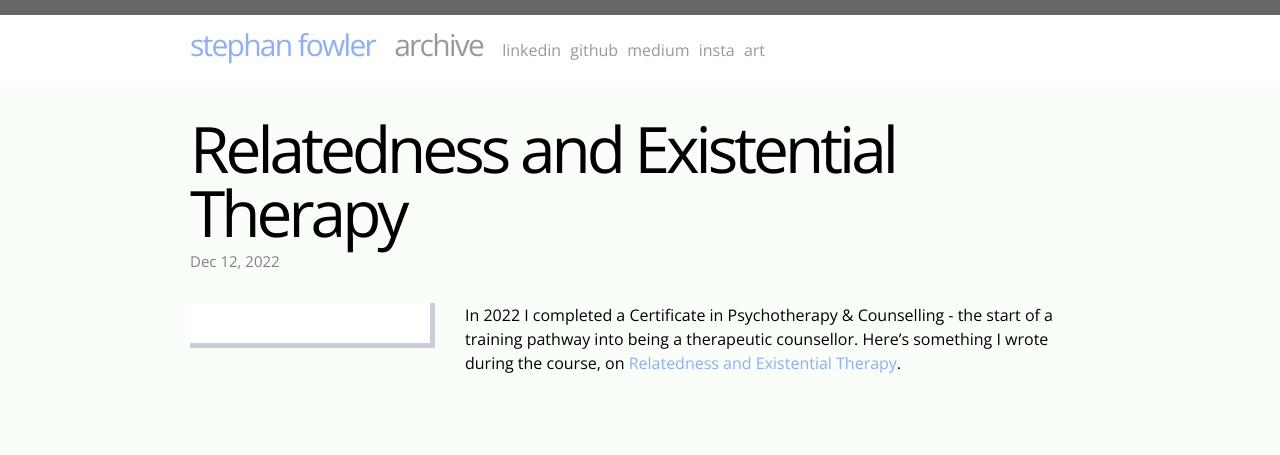
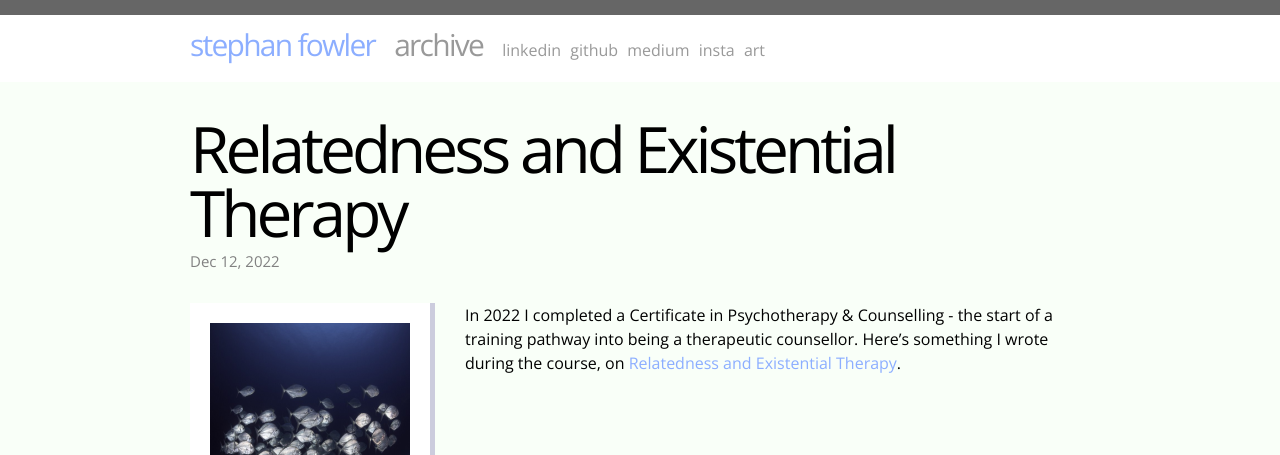
Before and after one commit to stephanfowler/stephanfowler.github.io, a Jekyll site: the page built from _posts/2022-12-12-relatedness-in-existential-therapy.md, in a window 1280 px wide. Shown: the top 455 px of the page. Built offline with Jekyll 4.4.1, drawn with Linux system fonts in a browser that asks for light colours; grey boxes are pictures that could not be loaded.

Commit message:
Update 2022-12-12-relatedness-in-existential-therapy.md

```diff
--- a/_posts/2022-12-12-relatedness-in-existential-therapy.md
+++ b/_posts/2022-12-12-relatedness-in-existential-therapy.md
@@ -3,7 +3,7 @@ title: 'Relatedness and Existential Therapy'
 author: stephanfowleradmin
 layout: post
 permalink: /2022/12/relatedness-and-existentialtherapy
-thumbnail:
+thumbnail: /assets/2022/fish.png
 categories:
   - Uncategorized
 ---
```
